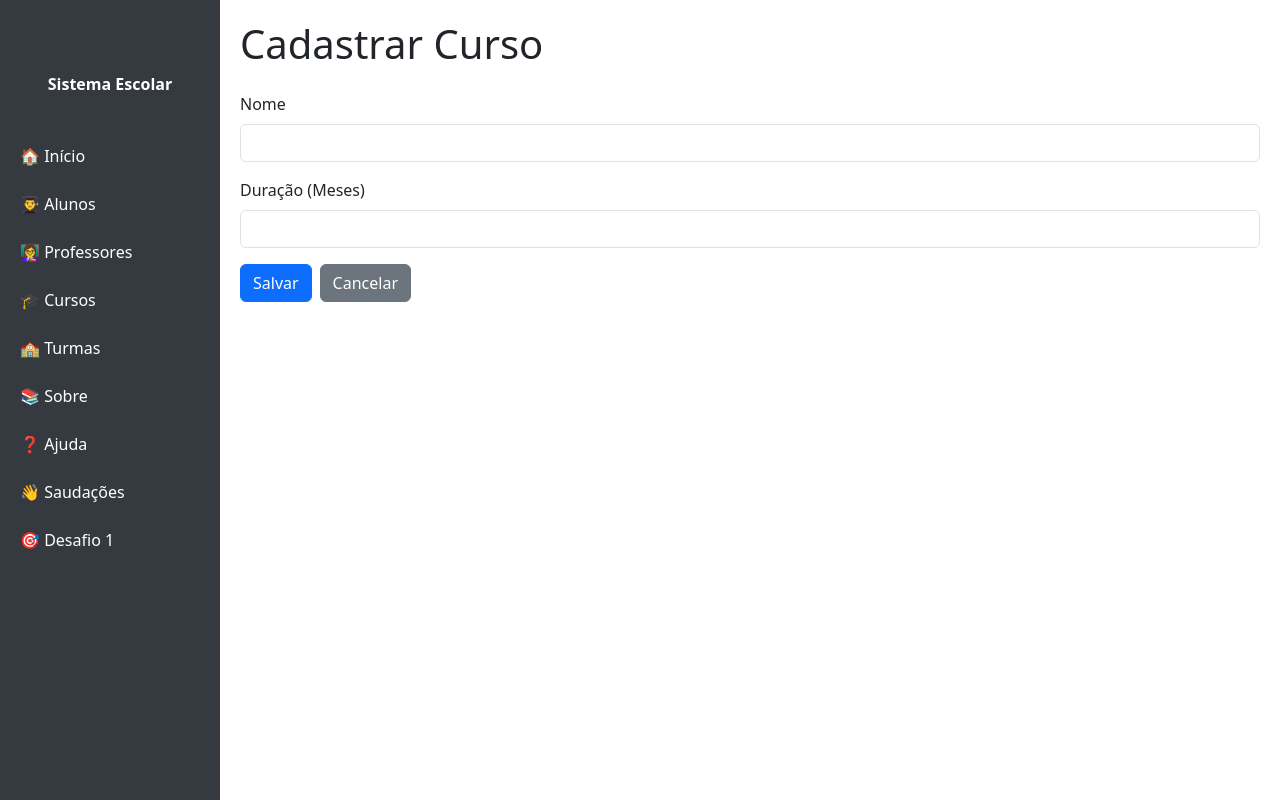
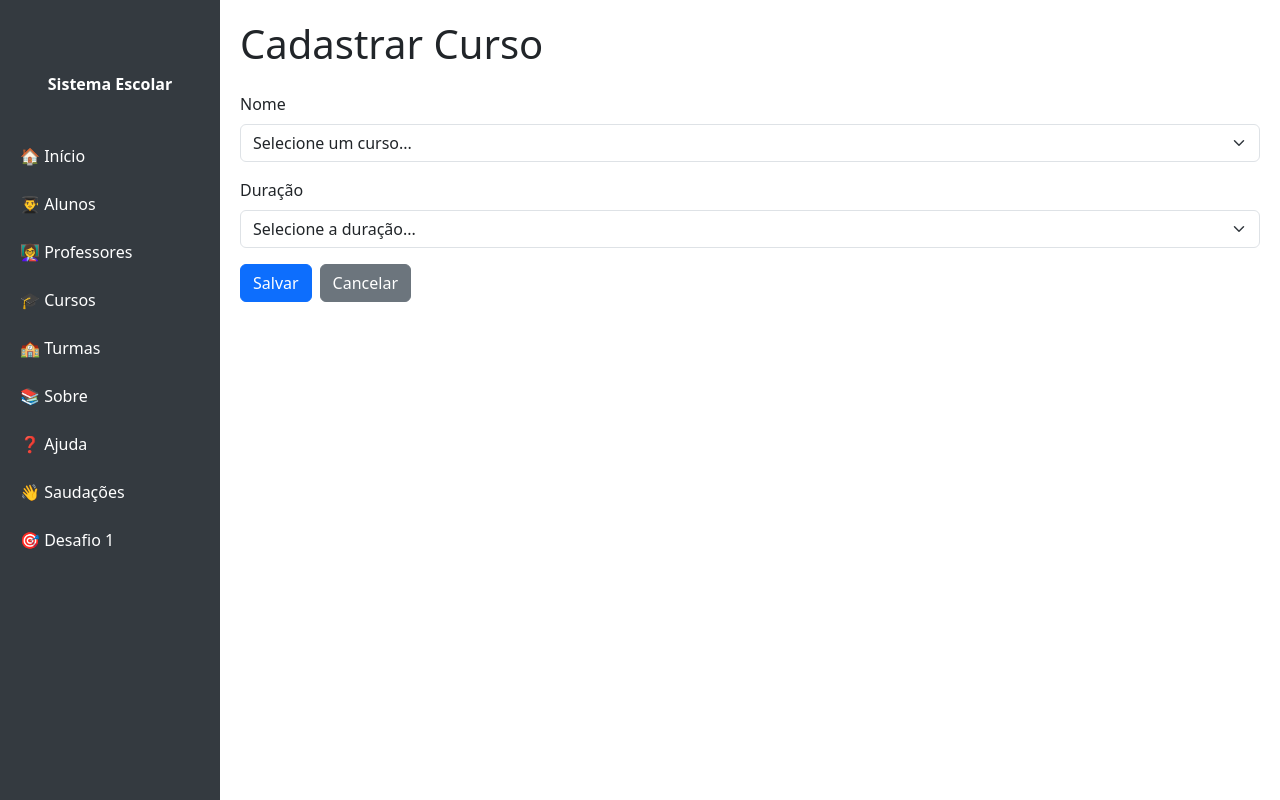
Before and after one commit to SilvaEsdras/pFlask, a Flask app: page /curso/form in a window 1280 px wide. Run offline with Flask 3, Linux system fonts and the light colour scheme.

Commit message:
ajuste, implementação tag select

```diff
--- a/templates/curso/form.html
+++ b/templates/curso/form.html
@@ -7,12 +7,27 @@
 
     <div class="mb-3">
         <label for="nome" class="form-label">Nome</label>
-        <input type="text" class="form-control" id="nome" name="nome" value="{{ curso[1] if curso else '' }}" required>
+        <select class="form-select" id="nome" name="nome" required>
+            <option value="" disabled {{ 'selected' if not curso }}>Selecione um curso...</option>
+            <option value="Informática" {{ 'selected' if curso and curso[1] == 'Informática' }}>Informática</option>
+            <option value="Enfermagem" {{ 'selected' if curso and curso[1] == 'Enfermagem' }}>Enfermagem</option>
+            <option value="Administração" {{ 'selected' if curso and curso[1] == 'Administração' }}>Administração</option>
+            <option value="Eletrotécnica" {{ 'selected' if curso and curso[1] == 'Eletrotécnica' }}>Eletrotécnica</option>
+            <option value="Mecânica" {{ 'selected' if curso and curso[1] == 'Mecânica' }}>Mecânica</option>
+            <option value="Redes de Computadores" {{ 'selected' if curso and curso[1] == 'Redes de Computadores' }}>Redes de Computadores</option>
+            <option value="Segurança do Trabalho" {{ 'selected' if curso and curso[1] == 'Segurança do Trabalho' }}>Segurança do Trabalho</option>
+        </select>
     </div>
 
     <div class="mb-3">
-        <label for="duracao_meses" class="form-label">Duração (Meses)</label>
-        <input type="number" class="form-control" id="duracao_meses" name="duracao_meses" value="{{ curso[2] if curso else '' }}" required>
+        <label for="duracao_meses" class="form-label">Duração</label>
+        <select class="form-select" id="duracao_meses" name="duracao_meses" required>
+            <option value="" disabled {{ 'selected' if not curso }}>Selecione a duração...</option>
+            <option value="6" {{ 'selected' if curso and curso[2] == 6 }}>6 Meses (Rápido)</option>
+            <option value="12" {{ 'selected' if curso and curso[2] == 12 }}>12 Meses (1 Ano)</option>
+            <option value="24" {{ 'selected' if curso and curso[2] == 24 }}>24 Meses (Técnico)</option>
+            <option value="48" {{ 'selected' if curso and curso[2] == 48 }}>48 Meses (Bacharelado)</option>
+        </select>
     </div>
 
     <div class="d-flex gap-2">
--- a/templates/turma/form.html
+++ b/templates/turma/form.html
@@ -10,14 +10,13 @@
             <div class="mb-3">
                 <label for="semestre" class="form-label">Semestre</label>
                 <input type="text" class="form-control" id="semestre" name="semestre"
-                       value="{{ turma[1] if turma else '' }}" required>
+                       value="{{ turma[1] if turma else '' }}" required placeholder="Ex: 2024.1">
             </div>
 
             <div class="mb-3">
                 <label for="curso_id" class="form-label">Curso</label>
                 <select name="curso_id" id="curso_id" class="form-select" required>
                     <option value="">Selecione um curso...</option>
-
                     {% for curso in lista_cursos %}
                         <option value="{{ curso[0] }}"
                                 {% if turma and curso[0] == turma[2] %}selected{% endif %}>
@@ -31,7 +30,6 @@
                 <label for="professor_id" class="form-label">Professor</label>
                 <select name="professor_id" id="professor_id" class="form-select" required>
                     <option value="">Selecione um professor...</option>
-
                     {% for prof in lista_professores %}
                         <option value="{{ prof[0] }}"
                                 {% if turma and prof[0] == turma[3] %}selected{% endif %}>
```
Also changed, not shown: templates/aluno/form.html (+8 -1 lines), templates/index.html (+28 -8 lines), templates/professor/form.html (+8 -1 lines).
